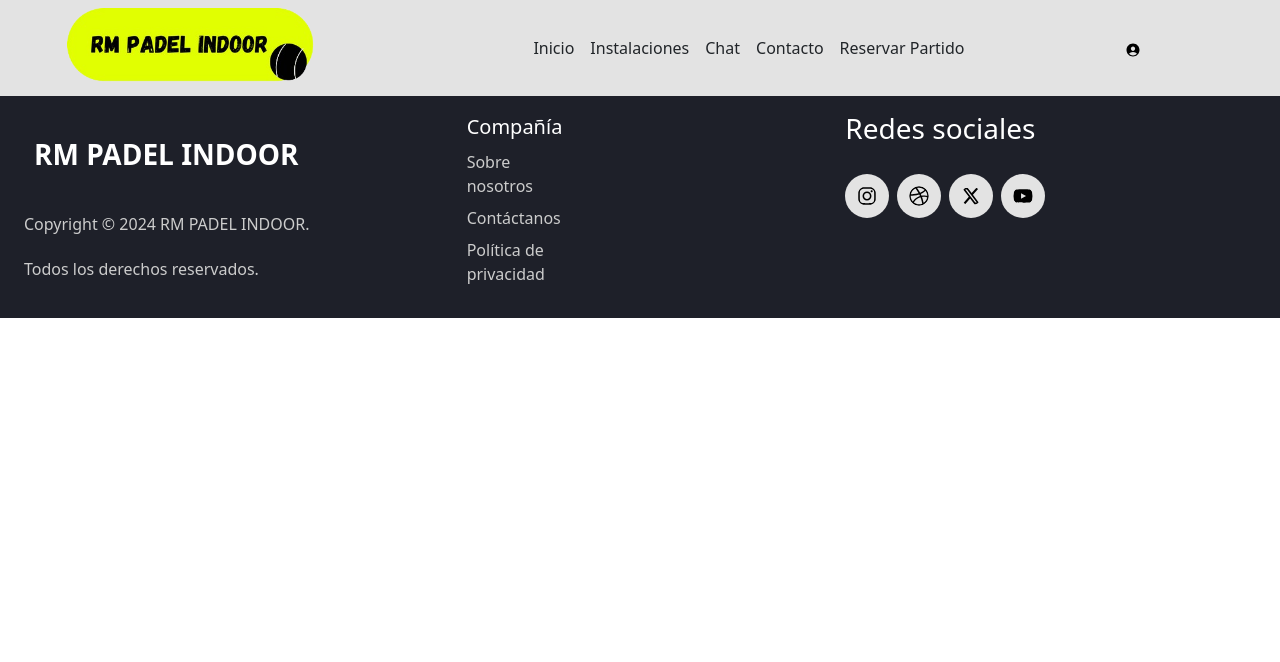
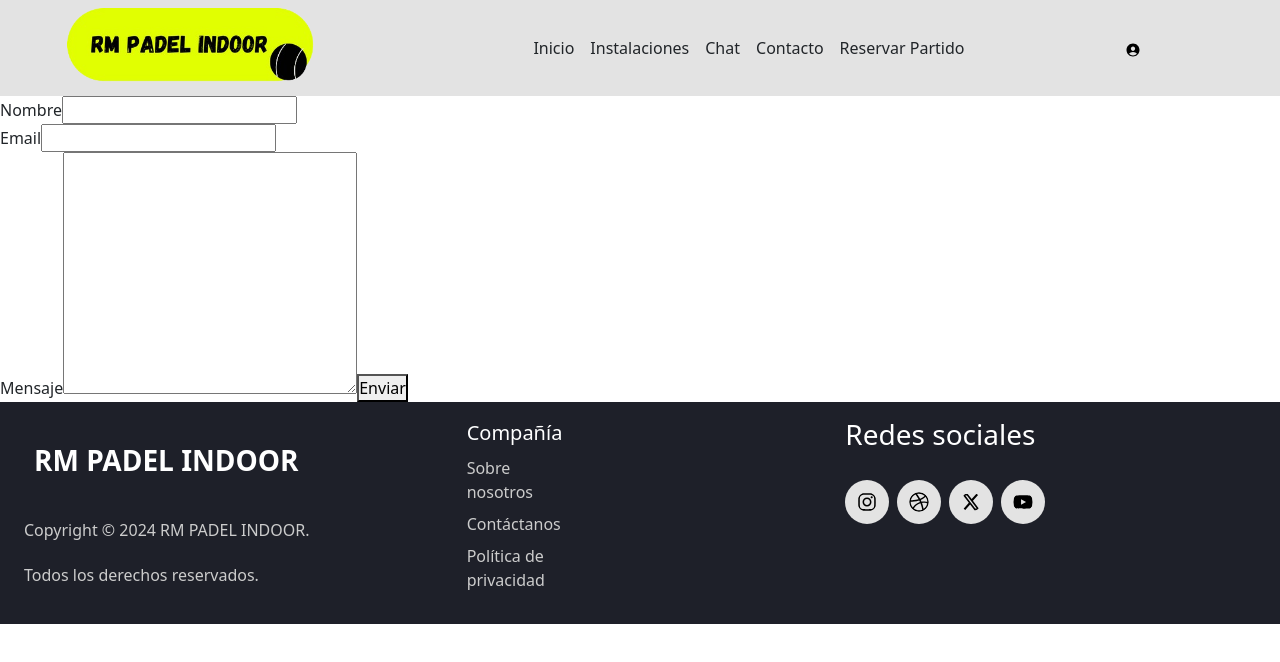
Before and after one commit to rubenmh4/frontTFG, a React (Vite) app in the folder front-end-tfg/: page /contacto in a window 1280 px wide. Shown: the top 662 px of the page. Built offline with nearby package versions, Linux system fonts and the light colour scheme.

Commit message:
Creacion de pagina de contacto simple sin estilo, pero con funcionalidad de recibir los email

```diff
--- a/front-end-tfg/package.json
+++ b/front-end-tfg/package.json
@@ -10,6 +10,8 @@
     "preview": "vite preview"
   },
   "dependencies": {
+    "@emailjs/browser": "^4.3.3",
+    "axios": "^1.6.8",
     "primereact": "^10.6.3",
     "react": "^18.2.0",
     "react-dom": "^18.2.0",
--- a/front-end-tfg/src/App.jsx
+++ b/front-end-tfg/src/App.jsx
@@ -5,6 +5,7 @@ import Footer from './components/Footer/Footer'
 import {Header} from './components/Header/Header'
 import { Index } from './Pages/Index/Index'
 import { Instalaciones } from './Pages/Instalaciones/Instalaciones'
+import { Contacto } from './Pages/Contacto/Contacto'
 
 function App() {
 
@@ -16,8 +17,9 @@ function App() {
     <Route path='/' element={<Index/>}></Route>
     <Route path='/instalaciones' element={<Instalaciones/>}></Route>
     <Route path='/chat' ></Route>
-    <Route path='/contacto' ></Route>
+    <Route path='/contacto' element={<Contacto/>}></Route>
     <Route path='/reservarPartido' ></Route>
+    <Route path='/usurio/:id' ></Route>
   </Routes>
   <Footer/>
 </>
--- /dev/null
+++ b/front-end-tfg/src/Pages/Contacto/Contacto.jsx
@@ -0,0 +1,41 @@
+import emailjs from '@emailjs/browser';
+import { useRef } from 'react';
+
+export const Contacto = () => {
+
+const form = useRef()
+
+const handleSubmit = (e)=> {
+    e.preventDefault()
+    emailjs.sendForm('service_ttdnl84','template_8k47xhe',form.current, {
+        publicKey: 'F8-5YhO-SLbXP6iZZ'
+    })
+    .then( ()=> {
+        console.log('SUCCES!')
+    },
+    (err)=> {
+        console.log(err)
+})
+
+}
+
+
+  return (
+    <div className="contianer-contacto">
+      <div className="container-contacto-card">
+        <div className="form-contacto">
+            <form ref={form} onSubmit={handleSubmit}>
+                <label htmlFor="name">Nombre</label>
+                <input type="text" id="name" name="name"/> <br />
+                <label htmlFor="">Email</label>
+                <input type="email" id="email" name="email"/><br />
+                <label htmlFor="message">Mensaje</label>
+                <textarea name="message" id="message" cols="30" rows="10"></textarea>
+                <button type='submit'>Enviar</button>
+            </form>
+        </div>
+        <div></div>
+      </div>
+    </div>
+  );
+};
--- a/front-end-tfg/src/Pages/Instalaciones/Instalaciones.css
+++ b/front-end-tfg/src/Pages/Instalaciones/Instalaciones.css
@@ -3,29 +3,3 @@
     flex-direction: column;
     align-items: center;
 }
-.instalaciones-container-list {
-    display: flex;
-    justify-content: center;
-    background-color: #1E2029;
-    color: white;
-    width: 100%;
-}
-
-.instalaciones-list{
-    display: flex;
-    flex-direction: row;
-    align-items: center;
-    gap: 20px;
-    list-style: none;
-}
-
-.instalaciones-list li {
-    cursor: pointer;
-    padding: 12px;
-    margin-top: 9px;
-}
-.active {
-    background-color: #e1ff00;
-    border-radius:25% ;
-    color: #1E2029;
-}
--- a/front-end-tfg/src/Pages/Instalaciones/Instalaciones.jsx
+++ b/front-end-tfg/src/Pages/Instalaciones/Instalaciones.jsx
@@ -1,5 +1,6 @@
 import { InstalacionesPistas } from "../../components/Instalaciones-Pistas/InstalacionesPistas";
 import { OtrasInstalaciones } from "../../components/OtrasIntalaciones/OtrasInstalaciones";
+import { RenderVar } from "../../components/RenderVar/RenderVar";
 import "./Instalaciones.css";
 
 import { useState } from "react";
@@ -9,24 +10,7 @@ export const Instalaciones = () => {
 
   return (
     <div className="instalaciones-container">
-      <div className="instalaciones-container-list" >
-        <ul className="instalaciones-list">
-          <li className={render ? 'active' : ''}
-            onClick={() => {
-              setRender(true);
-            }}
-          >
-            Pistas Indoor
-          </li>
-          <li className={render === false ? 'active' : ''}
-            onClick={() => {
-              setRender(false);
-            }}
-          >
-           Otras instalaciones
-          </li>
-        </ul>
-      </div>
+      <RenderVar render={render} setRender={setRender}/>
 
       <div>
         { render ? <InstalacionesPistas/> : <OtrasInstalaciones/>}
--- /dev/null
+++ b/front-end-tfg/src/components/RenderVar/RenderVar.css
@@ -0,0 +1,26 @@
+.instalaciones-container-list {
+    display: flex;
+    justify-content: center;
+    background-color: #1E2029;
+    color: white;
+    width: 100%;
+}
+
+.instalaciones-list{
+    display: flex;
+    flex-direction: row;
+    align-items: center;
+    gap: 20px;
+    list-style: none;
+}
+
+.instalaciones-list li {
+    cursor: pointer;
+    padding: 12px;
+    margin-top: 9px;
+}
+.active {
+    background-color: #e1ff00;
+    border-radius:25% ;
+    color: #1E2029;
+}
--- /dev/null
+++ b/front-end-tfg/src/components/RenderVar/RenderVar.jsx
@@ -0,0 +1,25 @@
+import './RenderVar.css'
+
+export const RenderVar = ({render,setRender}) => {
+
+    return (
+    <div className="instalaciones-container-list" >
+        <ul className="instalaciones-list">
+          <li className={render ? 'active' : ''}
+            onClick={() => {
+              setRender(true);
+            }}
+          >
+            Pistas Indoor
+          </li>
+          <li className={render === false ? 'active' : ''}
+            onClick={() => {
+              setRender(false);
+            }}
+          >
+           Otras instalaciones
+          </li>
+        </ul>
+      </div>
+  )
+}
```
Also changed, not shown: front-end-tfg/src/services/usuario.js (added, +11 -0 lines), 1 other file (tests, documents, lock files or other folders).
